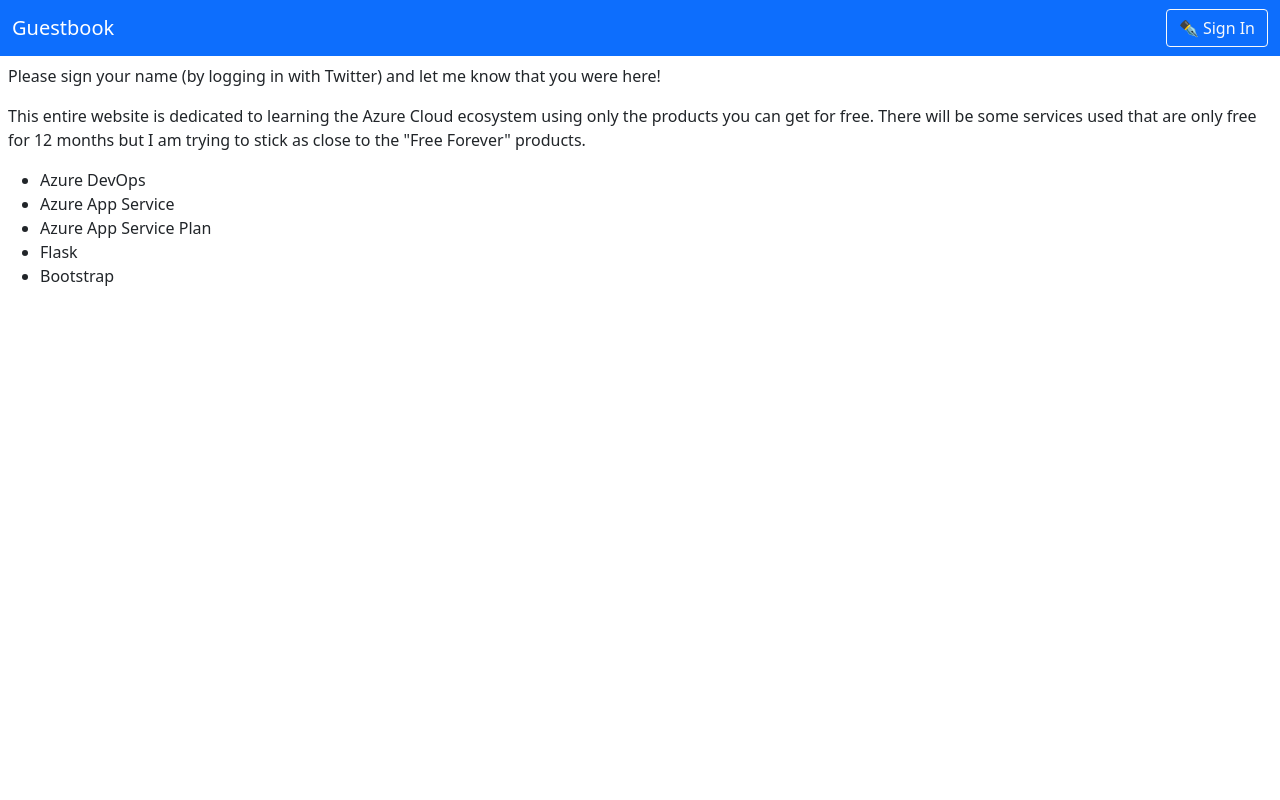
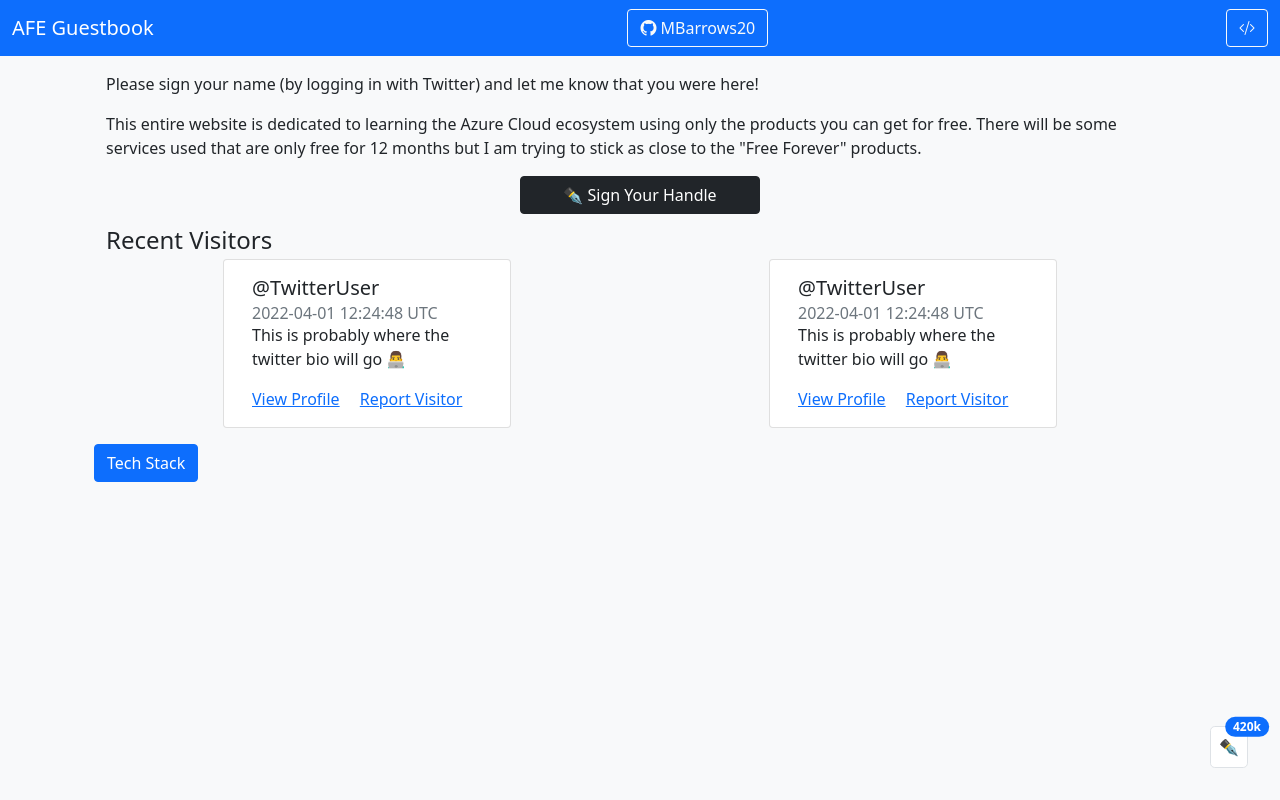
Before and after one commit to M-Barrows/web-playground, a Flask app: page / in a window 1280 px wide. Run offline with Flask 2, Linux system fonts and the light colour scheme.

Commit message:
feat: added several UI elements
Added twitter user cards for recent visitors

Added Tech Stack collapse button

Added total visitors badge

Added github link button

Added source code button

```diff
--- a/src/templates/index.html
+++ b/src/templates/index.html
@@ -5,35 +5,99 @@
     <meta charset="UTF-8">
     <meta http-equiv="X-UA-Compatible" content="IE=edge">
     <meta name="viewport" content="width=device-width, initial-scale=1.0">
-    <title>Azure Guest Book</title>
+    <title>AFE Guestbook - Home</title>
     <link href="https://cdn.jsdelivr.net/npm/bootstrap@5.1.3/dist/css/bootstrap.min.css" rel="stylesheet"
         integrity="sha384-1BmE4kWBq78iYhFldvKuhfTAU6auU8tT94WrHftjDbrCEXSU1oBoqyl2QvZ6jIW3" crossorigin="anonymous">
-
+    <link rel="shortcut icon" href="{{ url_for('static', filename='favicon.ico') }}">
+    <link rel="stylesheet" href="https://cdn.jsdelivr.net/npm/bootstrap-icons@1.8.1/font/bootstrap-icons.css">
 
 </head>
 
-<body>
+<body class="bg-light">
     <nav class="navbar navbar-dark bg-primary">
         <div class="container-fluid">
-            <a class="navbar-brand">Guestbook</a>
-            <button class="btn btn-outline-light" type="submit">✒ Sign In</button>
+            <a href="/" class="navbar-brand">AFE Guestbook</a>
+            <button class="btn btn-outline-light" type="submit"><i class="bi bi-github"></i> MBarrows20</button>
+            <button class="btn btn-outline-light" type="submit"><i class="bi bi-code-slash"></i></button>
+
         </div>
     </nav>
-    <div class="content p-2">
-        <p>
+    <div class="container px-4">
+        <div class="container">
+            <p class='pt-3'>
                 Please sign your name (by logging in with Twitter) and let me know that you were here!
             </p>
 
             <p>
-            This entire website is dedicated to learning the Azure Cloud ecosystem using only the products you can get
+                This entire website is dedicated to learning the Azure Cloud ecosystem using only the products you can
+                get
                 for free.
-            There will be some services used that are only free for 12 months but I am trying to stick as close to the
+                There will be some services used that are only free for 12 months but I am trying to stick as close to
+                the
                 "Free Forever" products.
             </p>
-
+        </div>
+        <div class="row">
+            <button class="mx-auto mb-2 btn btn-dark" style="width: 15rem;" type="submit">✒ Sign Your
+                Handle</button>
+        </div>
+        <div>
+            <div class="container my-1 overflow-hidden">
+                <h4 class="mb-1">Recent Visitors</h4>
+                <div class="row gy-4">
+                    <div class="card mx-auto" style="width: 18rem;">
+                        <div class="card-body">
+                            <h5 class="card-title">@TwitterUser</h5>
+                            <h6 class="card-subtitle text-muted">2022-04-01 12:24:48 UTC</h6>
+                            <p class="card-text">This is probably where the twitter bio will go 👨‍💻</p>
+                            <a href="#" class="card-link">View Profile</a>
+                            <a href="#" class="card-link">Report Visitor</a>
+                        </div>
+                    </div>
+                    <div class="card mx-auto" style="width: 18rem;">
+                        <div class="card-body">
+                            <h5 class="card-title">@TwitterUser</h5>
+                            <h6 class="card-subtitle text-muted">2022-04-01 12:24:48 UTC</h6>
+                            <p class="card-text">This is probably where the twitter bio will go 👨‍💻</p>
+                            <a href="#" class="card-link">View Profile</a>
+                            <a href="#" class="card-link">Report Visitor</a>
+                        </div>
+                    </div>
+                </div>
+            </div>
+            <div class='row my-3'>
+                <div class="container">
+                    <button class=" btn btn-primary" type="button" data-bs-toggle="collapse" data-bs-target="#techStack"
+                        aria-expanded="false" aria-controls="techStack">
+                        Tech Stack
+                    </button>
+                </div>
+            </div>
+            <div id="techStack" class=" mt-2 mb-5 container collapse overflow-hidden">
+                <div class="col">
+                    <div class="col">
+                        <p>General</p>
                         {% import 'tech-stack.html' as ts %}
                         {{ts.tech_stack()}}
+                    </div>
+                    <div class="col">
+                        <p>Azure</p>
+                        {% import 'tech-stack.html' as ts %}
+                        {{ts.azure_stack()}}
+                    </div>
+                </div>
+            </div>
+        </div>
+    </div>
 
+
+
+    <div class="p-2 border rounded-3" style="Position: fixed; bottom:2rem; right:2em; background:white">
+        ✒
+        <span class="position-absolute top-0 start-100 translate-middle badge rounded-pill bg-primary">
+            420k
+            <span class="visually-hidden">signature count</span>
+    </div>
     </div>
 
     <script src="https://cdn.jsdelivr.net/npm/bootstrap@5.1.3/dist/js/bootstrap.bundle.min.js"
--- a/src/templates/tech-stack.html
+++ b/src/templates/tech-stack.html
@@ -1,11 +1,18 @@
 {% macro tech_stack() %}
 
-<ul>
-    <li>Azure DevOps</li>
-    <li>Azure App Service</li>
-    <li>Azure App Service Plan</li>
+<ul class="p-4 bg-light">
     <li>Flask</li>
     <li>Bootstrap</li>
 </ul>
 
 {% endmacro %}
+
+{% macro azure_stack() %}
+
+<ul class="p-4 bg-light">
+    <li>Azure DevOps</li>
+    <li>Azure App Service</li>
+    <li>Azure App Service Plan</li>
+</ul>
+
+{% endmacro %}
```
Also changed, not shown: src/static/favicon.ico (added). Lines whose indentation alone changed are shown as unchanged.
